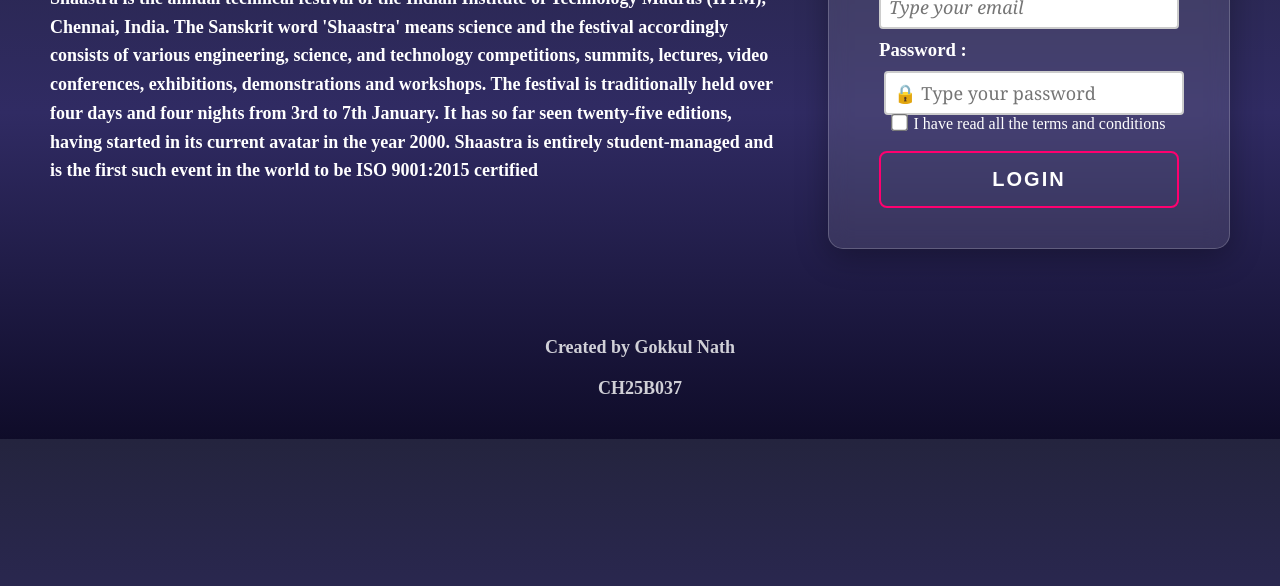
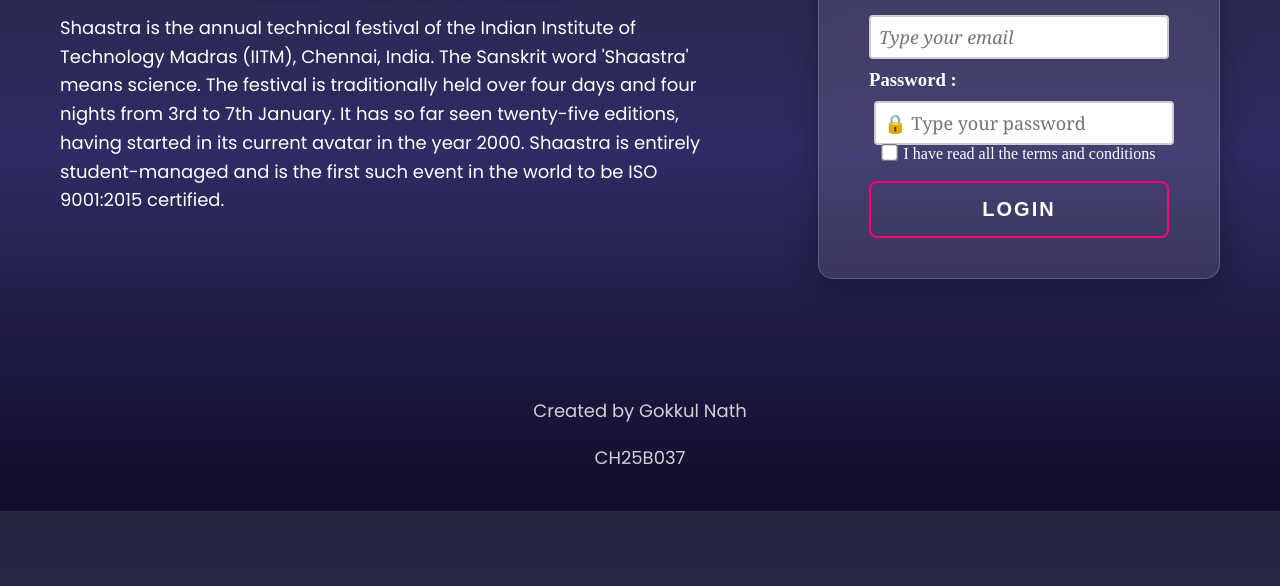
Before and after one commit to ch25b037-cmyk/webdev-assign, a plain HTML site: page index.html in a window 1280 px wide. Shown: the part 214-800 px from the top of the page. Drawn offline with Linux system fonts and the light colour scheme.

Commit message:
Add files via upload

```diff
--- a/index.html
+++ b/index.html
@@ -10,99 +10,10 @@
     <div class="container">
 <div id="shaastra">
     <h1>Welcome to Shaastra</h1>
-    <p>Shaastra
-is
-the
-annual
-technical
-festival
-of
-the
-Indian
-Institute
-of
-Technology
-Madras
-(IITM),
-Chennai,
-India.
-The
-Sanskrit
-word
-'Shaastra'
-means
-science
-and
-the
-festival
-accordingly
-consists
-of
-various
-engineering,
-science,
-and
-technology
-competitions,
-summits,
-lectures,
-video
-conferences,
-exhibitions,
-demonstrations
-and
-workshops.
-The
-festival
-is
-traditionally
-held
-over
-four
-days
-and
-four
-nights
-from
-3rd
-to
-7th
-January.
-It
-has
-so
-far
-seen
-twenty-five
-editions,
-having
-started
-in
-its
-current
-avatar
-in
-the
-year
-2000.
-Shaastra
-is
-entirely
-student-managed
-and
-is
-the
-first
-such
-event
-in
-the
-world
-to
-be
-ISO
-9001:2015
-certified</p>
+    <p>Shaastra is the annual technical festival of the Indian Institute of Technology Madras (IITM), Chennai, India.
+        The Sanskrit word 'Shaastra' means science. The festival is traditionally held over four days and four nights from 3rd to 7th January.
+        It has so far seen twenty-five editions, having started in its current avatar in the year 2000. Shaastra
+        is entirely student-managed and is the first such event in the world to be ISO 9001:2015 certified.</p>
 </div>
     <div id="details">
         <h2>LOGIN</h2>
@@ -110,7 +21,7 @@
             <label for="email"> <h3 class="labels">Email :</h3> </label>
             <input type="email" id="email" name="email" class="box" placeholder="Type your email" required>
             <label for="password"> <h3 class="labels">Password :</h3> </label>
-            <input type="password" id="password" name="password" class="box" placeholder="🔒 Type your password" required>
+            <input type="password" id="password" name="password" class="box" placeholder="🔒 Type your password" required><br>
             <label for="checkbox"> <input type="checkbox" id="checkbox" required>I have read all the terms and conditions</label>
             <br><br>
             <button id="submit" type="submit" class="glow-btn" ><strong>Login</strong> </button>
--- a/style.css
+++ b/style.css
@@ -1,3 +1,5 @@
+@import url('https://fonts.googleapis.com/css2?family=Poppins:wght@400;700&display=swap');
+
 * {
   box-sizing: border-box;
   margin: auto;
@@ -42,7 +44,6 @@
 
 }
 body{
-    background-image: url("images/images/WhatsApp\ Image\ 2025-10-01\ at\ 00.23.30\ \(1\).jpeg");
     background-repeat: no-repeat;
     background-size: cover;
     position: relative;
@@ -84,16 +85,20 @@
          font-size: 2.5rem;
     text-align: center;
     color: #fff;
-    text-shadow: 0 0 15px #ff008c, 0 0 30px #ff0059;
+    text-shadow: 0 0 15px #0d00ff, 0 0 30px #0d00ff;
     animation: glow 2s infinite alternate;
     }
     .container{
         display:flex;
+        justify-content: space-around;
+        align-items: center;
+        padding: 40px 20px;
+        gap: 40px;
+
     }
     p{
         font-size: large;
-        font-family: 'Times New Roman', Times, serif;
-        font-weight: bold;
+        font-family: "poppins"
 
     }
     #checkbox{
```
